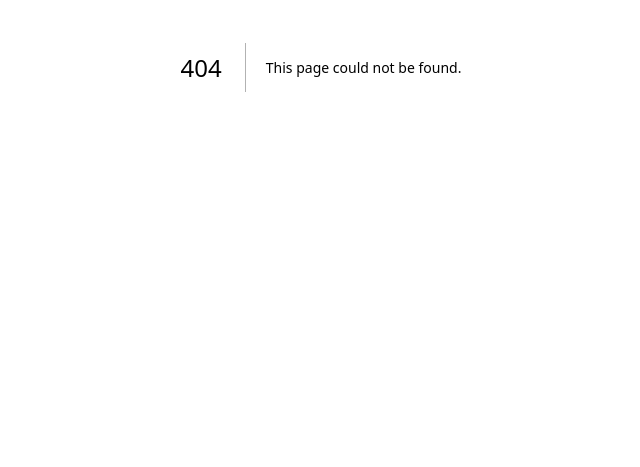
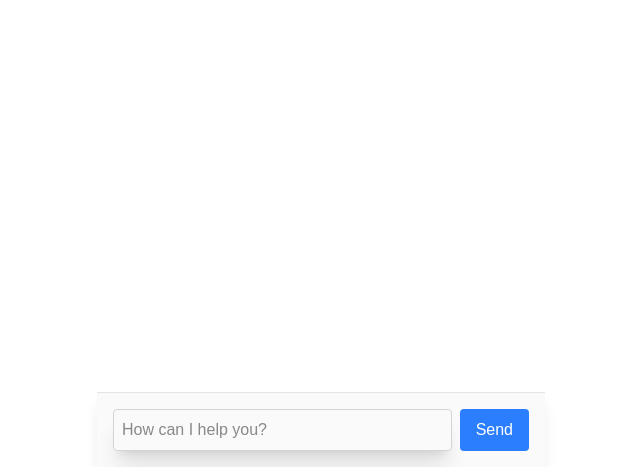
Before and after one commit to KodeckJames/AI, a Next.js app: page /ui/completion in a window 1280 px wide. Before the commit this address had no page. Shown: the part 333-800 px from the top of the page, without its empty margins (319-959 px from the left). Built offline with nearby package versions, Linux system fonts and the light colour scheme.

Commit message:
Text generate UI and logic ready

```diff
--- /dev/null
+++ b/src/app/ui/completion/page.tsx
@@ -0,0 +1,73 @@
+"use client";
+
+import { useState } from "react";
+
+export default function CompletionPage() {
+  const [prompt, setPrompt] = useState(""); // user input
+  const [completion, setCompletion] = useState(""); // AI response
+  const [isLoading, setIsLoading] = useState(false); // loading flag
+  const [error, setError] = useState<string | null>(null); // error message
+
+  const complete = async (e: React.FormEvent) => {
+    e.preventDefault();
+    setIsLoading(true);
+    setPrompt("");
+    setError(null);
+
+    try {
+      const response = await fetch("/api/completion", {
+        method: "POST",
+        headers: { "Content-Type": "application/json" },
+        body: JSON.stringify({ prompt }),
+      });
+
+      const data = await response.json();
+
+      if (!response.ok) {
+        throw new Error(data.error || "Something went wrong");
+      }
+
+      setCompletion(data.text);
+    } catch (error) {
+      console.error("Error:", error);
+      setError(
+        error instanceof Error
+          ? error.message
+          : "Something went wrong. Please try again."
+      );
+    } finally {
+      setIsLoading(false);
+    }
+  };
+
+  return (
+    <div className="flex flex-col w-full max-w-md py-24 mx-auto stretch">
+      {error && <div className="text-red-500 mb-4">{error}</div>}
+      {isLoading ? (
+        <div>Loading...</div>
+      ) : completion ? (
+        <div className="whitespace-pre-wrap">{completion}</div>
+      ) : null}
+      <form
+        onSubmit={complete}
+        className="fixed bottom-0 w-full max-w-md mx-auto left-0 right-0 p-4 bg-zinc-50 dark:bg-zinc-950 border-t border-zinc-200 dark:border-zinc-800 shadow-lg"
+      >
+        <div className="flex gap-2">
+          <input
+            className="flex-1 dark:bg-zinc-800 p-2 border border-zinc-300 dark:border-zinc-700 rounded shadow-xl"
+            value={prompt}
+            onChange={(e) => setPrompt(e.target.value)}
+            placeholder="How can I help you?"
+          />
+          <button
+            type="submit"
+            className="bg-blue-500 text-white px-4 py-2 rounded hover:bg-blue-600 transition-colors disabled:opacity-50 disabled:cursor-not-allowed"
+            disabled={isLoading}
+          >
+            Send
+          </button>
+        </div>
+      </form>
+    </div>
+  );
+}
```
